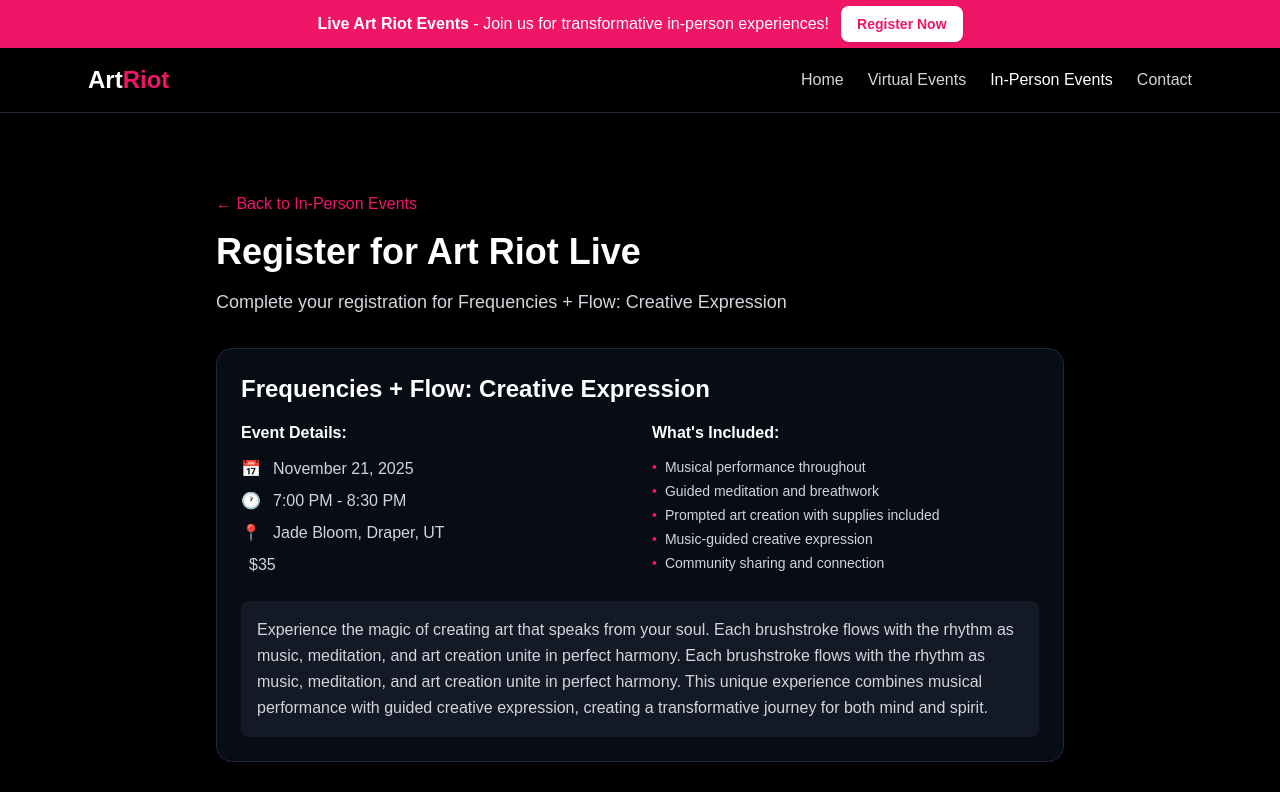
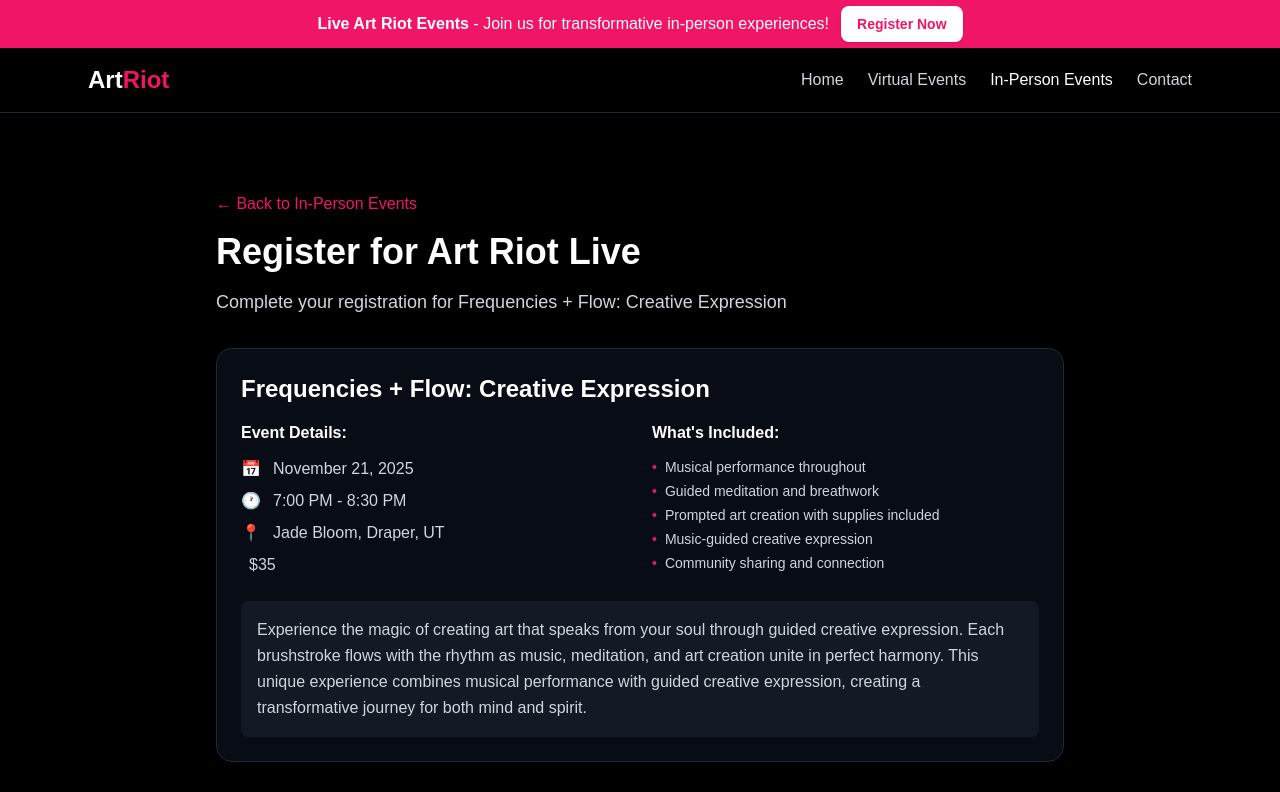
Before and after one commit to timwatts80/artriot, a Next.js app: page /register/in-person/frequencies-flow in a window 1280 px wide. Shown: the top 792 px of the page. Built offline with nearby package versions, Linux system fonts and the light colour scheme; no server answers; the database is empty.

Commit message:
Fix duplicate sentence on Frequencies + Flow registration page

```diff
--- a/src/app/register/in-person/frequencies-flow/page.tsx
+++ b/src/app/register/in-person/frequencies-flow/page.tsx
@@ -55,7 +55,7 @@ export default function FrequenciesFlowRegistration() {
     currentRegistrations: availability?.event.soldTickets || 0,
     availableSpots: availability?.availability.available || 0,
     soldOut: availability?.availability.soldOut || false,
-    description: 'Experience the magic of creating art that speaks from your soul. Each brushstroke flows with the rhythm as music, meditation, and art creation unite in perfect harmony.',
+    description: 'Experience the magic of creating art that speaks from your soul through guided creative expression.',
     highlights: [
       'Musical performance throughout',
       'Guided meditation and breathwork',
```
